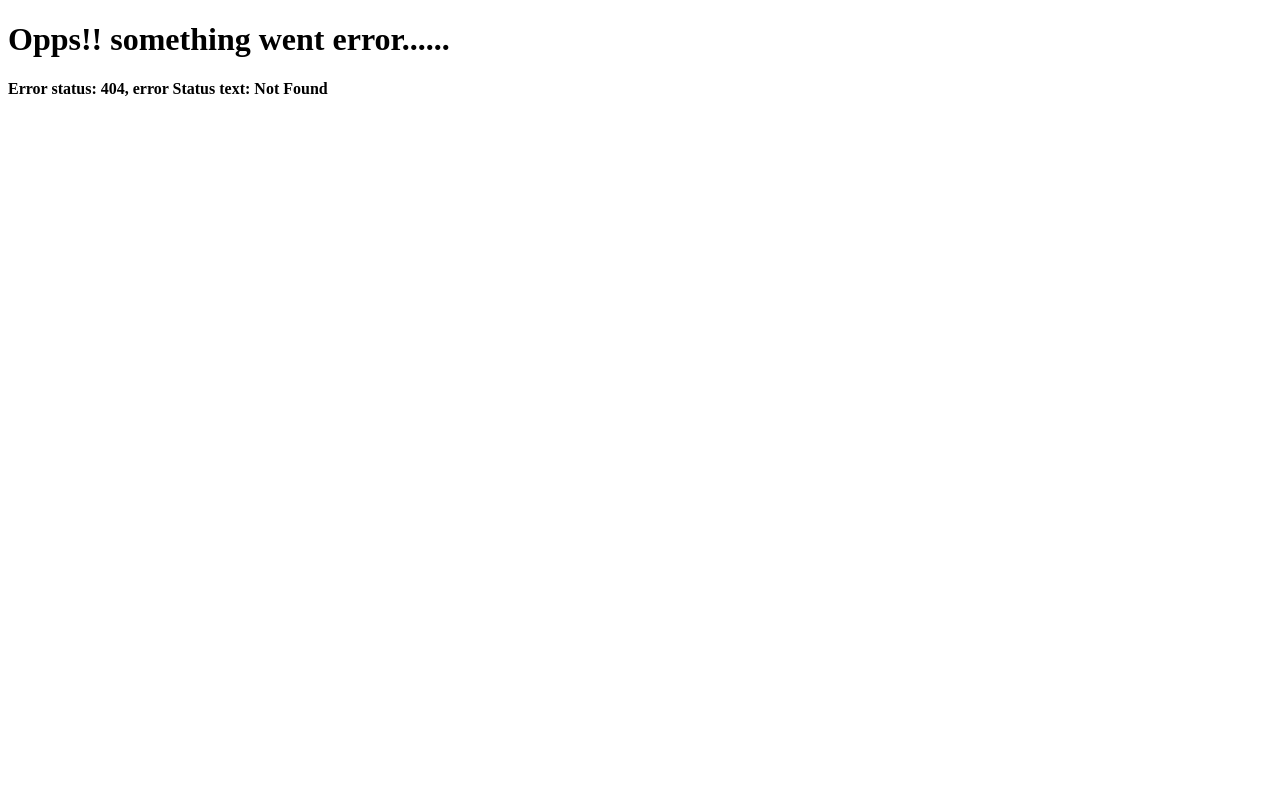
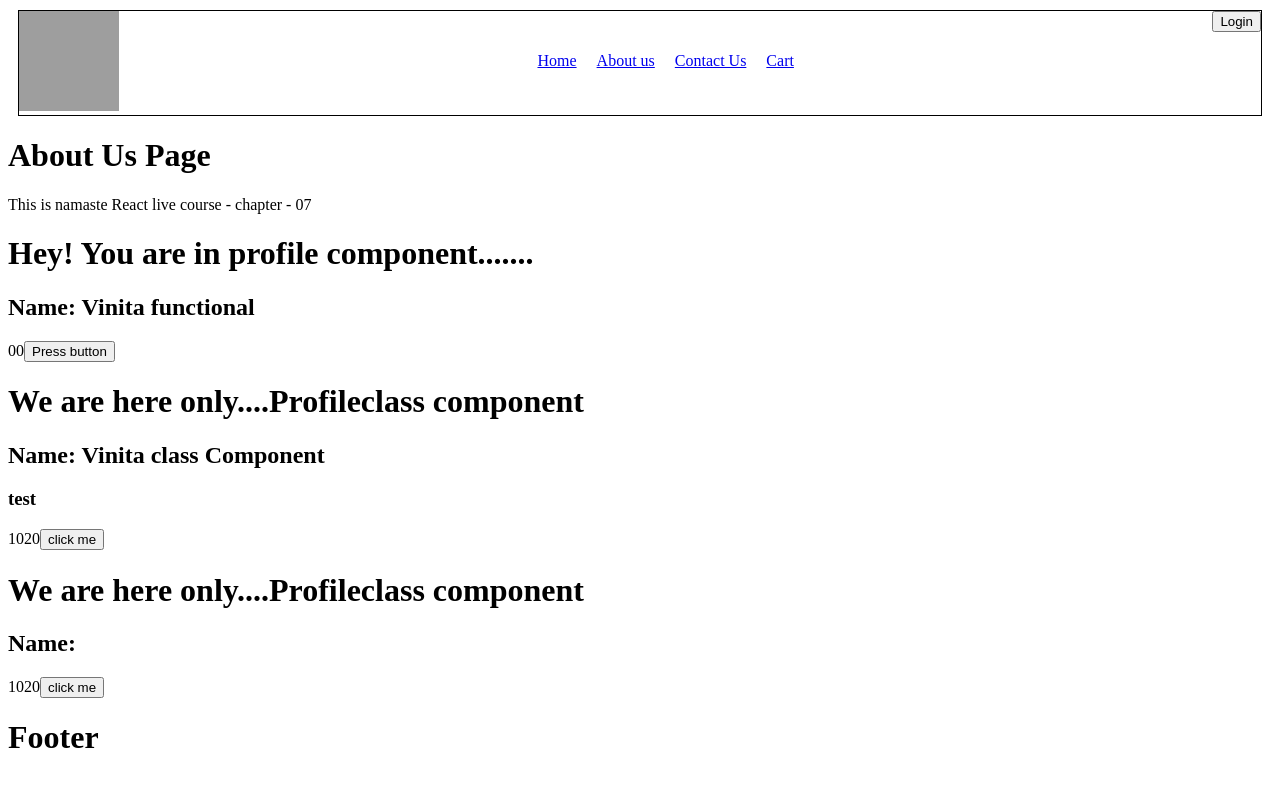
Before and after one commit to vinita000/namaste-react-recording, a React (Vite) app: page /about/profile in a window 1280 px wide. Before the commit this address had no page. Shown: the top 786 px of the page. Built offline with nearby package versions, Linux system fonts and the light colour scheme; grey boxes are pictures that could not be loaded.

Commit message:
About class Component

```diff
--- a/src/components/About.js
+++ b/src/components/About.js
@@ -1,8 +1,16 @@
+import { Outlet } from 'react-router-dom'
+// if i dont use to use Outlet then by calling profile component should also word
+import Profile from './Profile';
+import ProfileClass from './ProfileClass';
 const About = () =>{
   return(
     <div className="about">
       <h1>About Us Page</h1>
       <p>This is namaste React live course - chapter - 07</p>
+      {/* <Outlet /> */}
+      <Profile name={"Vinita functional"}/>
+      {/* here react will collect all the props and attach to this class component  ProfileClass*/}
+      <ProfileClass name={"Vinita class Component"} xyz="test"/>
     </div>
   )
 }
--- /dev/null
+++ b/src/components/Profile.js
@@ -0,0 +1,23 @@
+import { useState, useEffect } from 'react'
+const Profile = (props) => {
+  const [count, setCount] = useState(0)
+  const [count2, setCount2] = useState(0)
+  console.log("constructor")
+  // for Api calling
+  useEffect(() => {
+    //console.log('Calling Api....);
+  })
+  return(
+    <div>
+      <h1>Hey! You are in profile component.......</h1>
+      <h2>Name: {props.name}</h2>
+      {count}
+      {count2}
+      <button onClick={() =>{
+        setCount(count+1); setCount2(count+3);
+      }}>Press button</button>
+    </div>
+  )
+}
+
+export default Profile;
--- /dev/null
+++ b/src/components/ProfileClass.js
@@ -0,0 +1,43 @@
+import React from 'react';
+import { Outlet } from 'react-router-dom'
+
+class ProfileClass extends React.Component {
+  constructor(props) {
+    super(props);
+    // create state
+    this.state = {
+      count: 10,
+      count2: 20,
+    };
+    console.log("constructor")
+  }
+
+  componentDidMount(){
+    // Api calls
+    console.log("componentDidMount");
+  }
+  // both class and functional component uses one big object to manage states
+  render(){
+    console.log("render")
+    const { count, count2 } = this.state
+    const { name, xyz } = this.props
+    return(
+      <div>
+        <h1>We are here only....Profileclass component</h1>
+        <h2>Name: {name}</h2>
+        <h3>{xyz}</h3>
+        {count}
+        {count2}
+        {/* WE DO NOT MUTATE STATR DIRECTLY */}
+        {/* NEVER DO THIS this.state = something */}
+        <button onClick={()=>this.setState({
+          count: count+1,
+          count2: count2 +10,
+        })}>click me</button>
+        <Outlet />
+      </div>
+    )
+  }
+}
+
+export default ProfileClass;
```
Also changed, not shown: src/App.js (+9 -1 lines).
